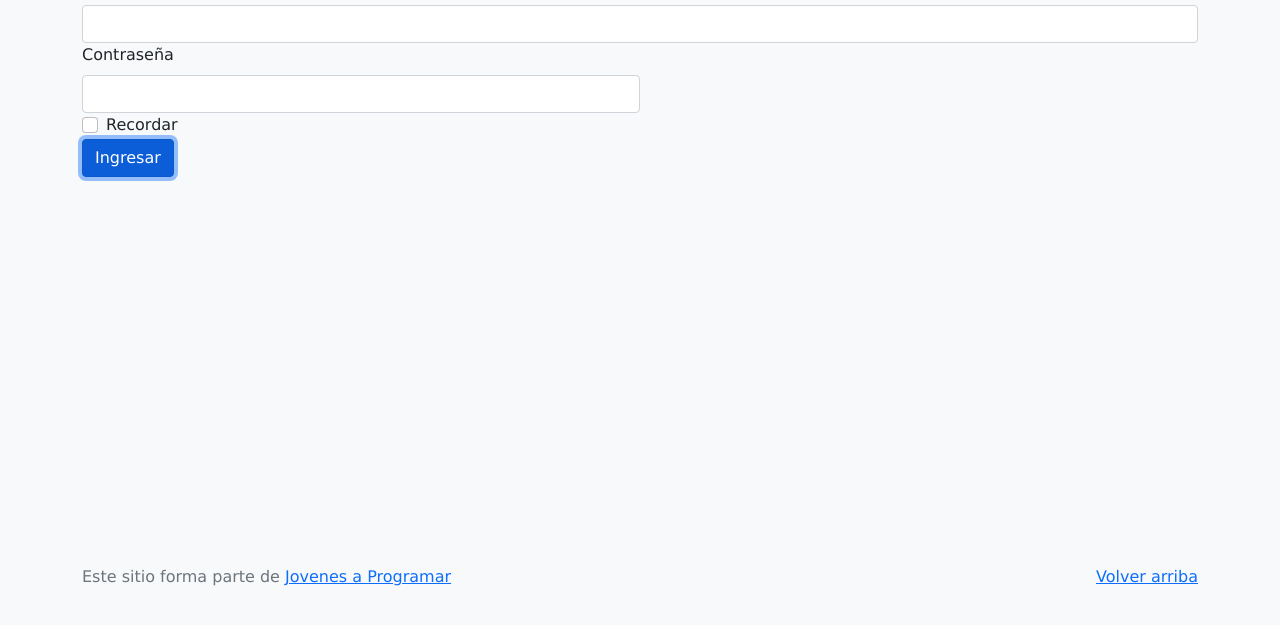
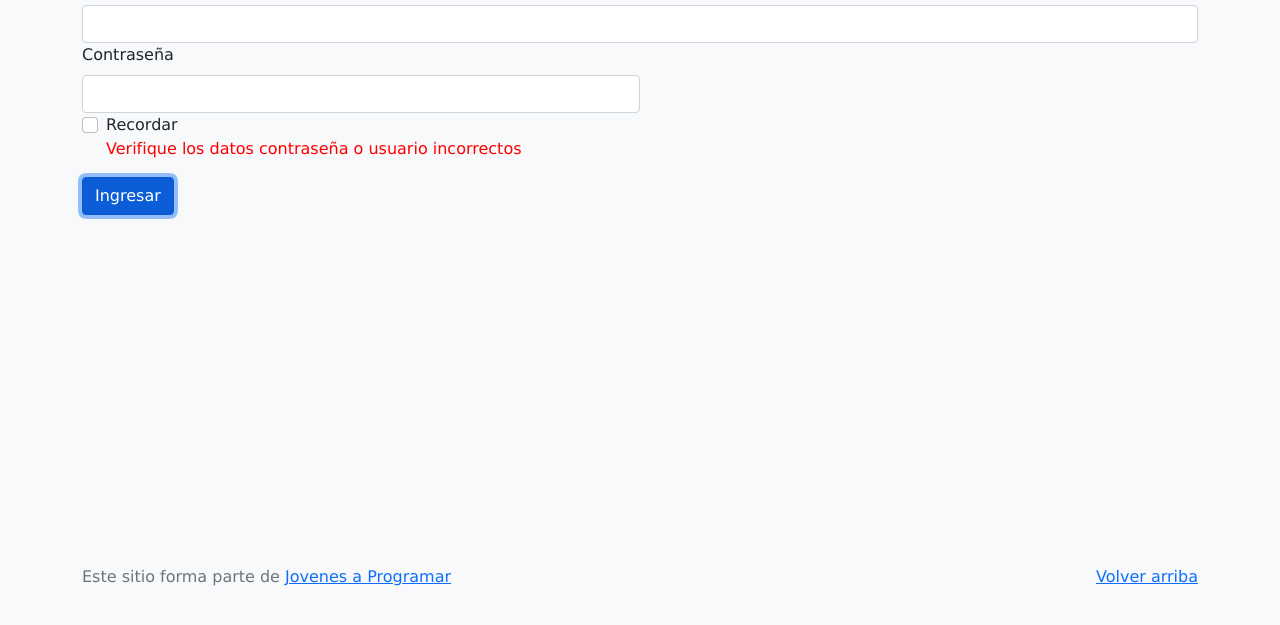
Before and after one commit to lucianomesa/ProyectoGrupo3, a plain HTML site: page login.html in a window 1280 px wide. Both pictures are taken after a click on the button "Ingresar". Shown: the part 121-746 px from the top of the page. Drawn offline with Linux system fonts and the light colour scheme.

Commit message:
Agregue un Párrafo
Le agregue un parrafo que diga que los datos estan mal

```diff
--- a/css/styles.css
+++ b/css/styles.css
@@ -188,3 +188,7 @@ a.custom-card:hover {
 .checked {
   color: orange;
 }
+
+#parra {
+  color: red;
+}
--- a/js/index.js
+++ b/js/index.js
@@ -1,3 +1,4 @@
+
 document.addEventListener("DOMContentLoaded", function(){
     document.getElementById("autos").addEventListener("click", function() {
         localStorage.setItem("catID", 101);
--- a/js/login.js
+++ b/js/login.js
@@ -2,12 +2,16 @@ let boton = document.getElementById("ingBtn");
 let checkbox = document.getElementById("terminos");
 let usuario = document.getElementById("usuario");
 let contraseña = document.getElementById("password");
+let parra = document.getElementById('parra');
 
 boton.addEventListener("click", function(){
 if ((usuario.value) && (contraseña.value.length)>=8){
     alert ("Inicio de sesión correcto");
     window.location.href = "index.html";
+    verificar;
 } else {
     alert ("Inicio de sesión incorrecto");
+    parra.innerHTML = "Verifique los datos contraseña o usuario incorrectos"
+    verificar = false
 }
 })
--- a/login.html
+++ b/login.html
@@ -32,6 +32,7 @@
       <div class="form-check">
         <input required type="checkbox" class="form-check-input" id="terminos">
         <label class="form-check-label" for="terminos">Recordar</label>
+        <p id="parra"></p>
       </div>
       <button class="btn btn-primary" type="button" id="ingBtn">Ingresar</button>
 
```
